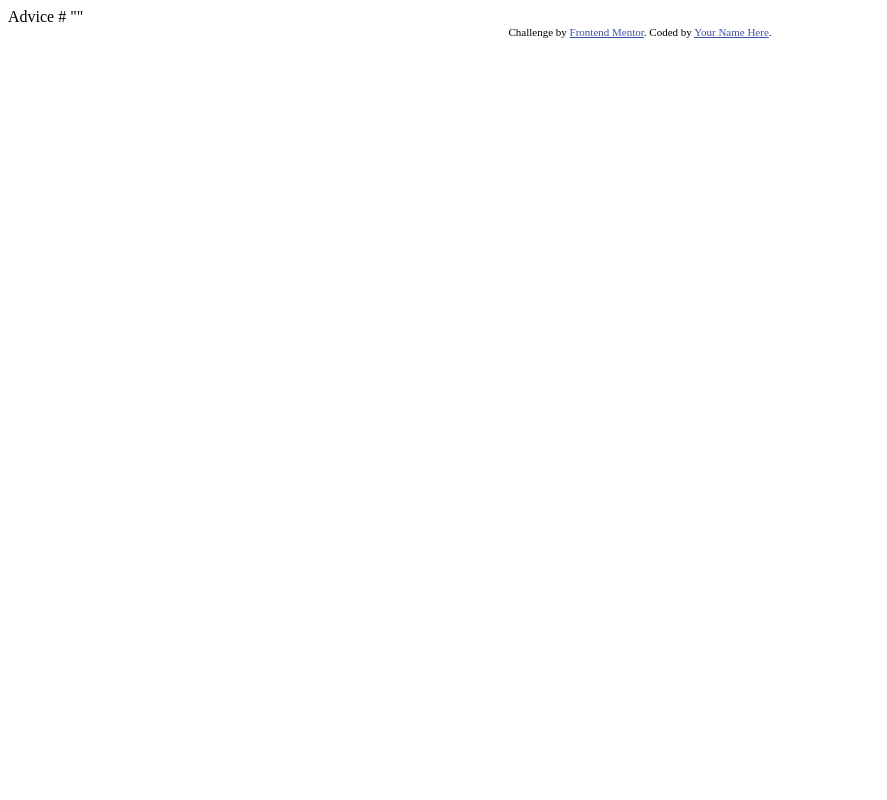
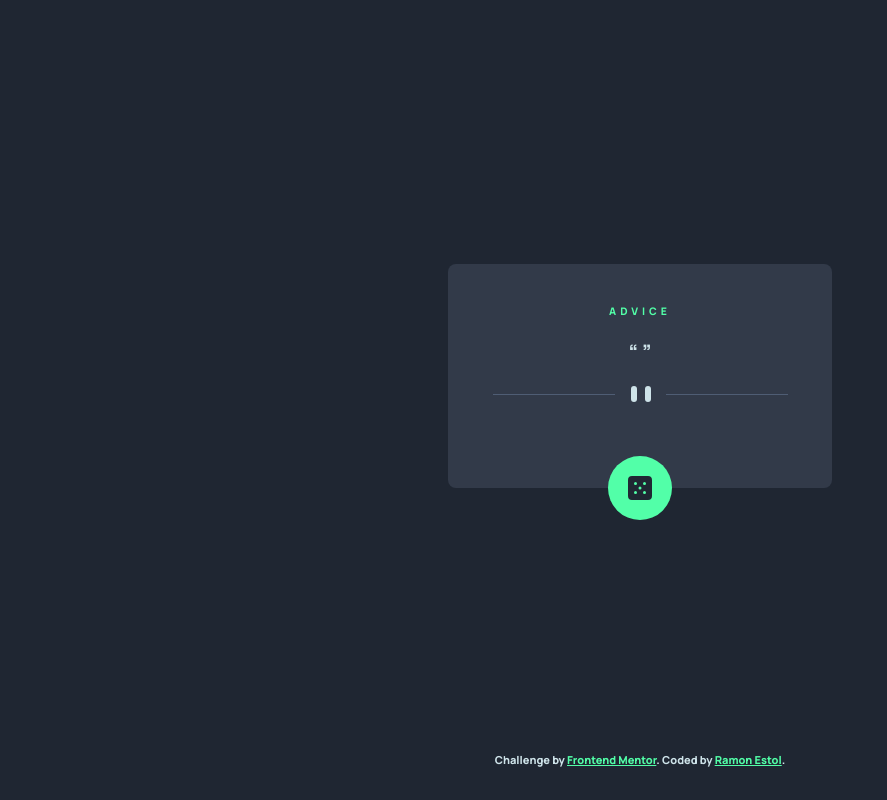
Before and after one commit to REstolDev/advice-generator-app-main, a plain HTML site: page index.html in a window 1280 px wide. Shown: the whole page, without its empty margins (0-887 px from the left). Drawn offline with Linux system fonts and the light colour scheme; no server answers.

Commit message:
css + html +js

```diff
--- /dev/null
+++ b/api.js
@@ -0,0 +1,27 @@
+function getAdvice() {
+    const adviceSpan = document.getElementById("adviceTxt");
+    const adviceId = document.getElementById("adviceId");
+
+    fetch("https://api.adviceslip.com/advice")
+        .then(response => {
+            if (!response.ok) {
+                throw new Error(`The request was not successful. Status: ${response.status}`);
+            }
+            return response.json();
+        })
+        .then(data => {
+
+            const advice = data.slip.advice;
+            const id = data.slip.id;
+
+            adviceSpan.textContent = advice;
+            adviceId.textContent = "#" + id;
+        })
+        .catch(error => {
+            console.error("Error getting advice:", error);
+        });
+}
+document.addEventListener("DOMContentLoaded", getAdvice);
+
+const getAdviceBtn = document.getElementById("adviceBtn");
+getAdviceBtn.addEventListener("click", getAdvice);
--- a/index.html
+++ b/index.html
@@ -5,24 +5,36 @@
   <meta name="viewport" content="width=device-width, initial-scale=1.0"> <!-- displays site properly based on user's device -->
 
   <link rel="icon" type="image/png" sizes="32x32" href="./images/favicon-32x32.png">
+  <link rel="preconnect" href="https://fonts.googleapis.com">
+<link rel="preconnect" href="https://fonts.gstatic.com" crossorigin>
+<link href="https://fonts.googleapis.com/css2?family=Manrope:wght@800&display=swap" rel="stylesheet">
+  <title>Frontend Mentor | Advice generator app</title>
+<link rel="stylesheet" href="style.css">
+<script defer src="api.js"></script>
 
-  <title>Frontend Mentor | Advice generator app</title>
-
-  <!-- Feel free to remove these styles or customise in your own stylesheet 👍 -->
-  <style>
-    .attribution { font-size: 11px; text-align: center; }
-    .attribution a { color: hsl(228, 45%, 44%); }
-  </style>
 </head>
 <body>
+  <main class="container">
+    <div class="content">
+      <h1>ADVICE
+        <span class="advice--title" id="adviceId"></span>
+      </h1>
+        <p>
+          <span class="advice--text" id="adviceTxt">
+          </span>
+        </p>
+          <div class="divider">
+            <img src="images/pattern-divider-mobile.svg" alt="dividier" id="divider">
+          </div>
+          <button type="button" id="adviceBtn" class="btn" title="button" aria-label="Click here to get advice!" tabindex="0">
+            <img src="images/icon-dice.svg" alt="button icon" class="svg">
+          </button>
+    </div>
+  </main>
 
-  Advice #<!-- Advice ID goes here -->
-
-  "<!-- Advice text goes here -->"
-
-  <div class="attribution">
+  <footer class="attribution">
     Challenge by <a href="https://www.frontendmentor.io?ref=challenge" target="_blank">Frontend Mentor</a>.
-    Coded by <a href="#">Your Name Here</a>.
-  </div>
+    Coded by <a href="#">Ramon Estol</a>.
+  </footer>
 </body>
 </html>
--- /dev/null
+++ b/style.css
@@ -0,0 +1,86 @@
+:root{
+    --primary-font-color: hsl(193, 38%, 86%);
+    --secondary-font-color: rgb(82, 255, 168);
+    --GrayishBlue: hsl(217, 19%, 38%);
+    --secondary-bg-color: hsl(217, 19%, 24%);
+    --main-bg-color: hsl(218, 23%, 16%);
+}
+
+*{
+    font-family: 'Manrope', sans-serif;
+    margin:0;
+    padding: 0;
+}
+body{
+    background-color: var(--main-bg-color);
+    height:100dvh;
+}
+.container{
+
+    display: flex;
+    align-items: center;
+    justify-content: center;
+    height:90dvh;
+    padding:1em;
+
+}
+.content{
+    background-color: var(--secondary-bg-color);
+    text-align: center;
+    padding:2.5em 1em;
+    border-radius: 0.5em;
+    position: relative;
+    width:100%;
+    min-height: 9rem;
+}
+
+@media screen and (min-width:350px) {
+    .content{
+        max-width: 22rem ;
+    }
+}
+p{ color:var(--primary-font-color);
+    font-size: 1.25rem;
+    padding:1em 0;
+}
+.advice--text::before{
+    content:'“';
+}
+
+.advice--text::after{
+    content:'”';
+}
+h1{
+    color: var(--secondary-font-color);
+    font-size: 0.65rem;
+    letter-spacing: 0.25rem;
+
+}
+
+.svg{
+    background-color: var(--secondary-font-color);
+}
+
+.btn{
+    background-color: var(--secondary-font-color);
+    border: none;
+    border-radius: 50%;
+    width: 4rem;
+    height: 4rem;
+    position: absolute;
+    bottom: -2rem;
+    left: 50%;
+    transform: translateX(-50%);
+    display: flex;
+    justify-content: center;
+    align-items: center;
+}
+.btn:hover{
+        box-shadow: 0 0 40px rgba(82, 255, 168, 0.7);
+    }
+
+.divider{
+    margin-bottom: 1em;
+}
+.attribution { font-size: 11px; text-align: center; color:var(--primary-font-color)}
+    .attribution a { color:var(--secondary-font-color); }
```
